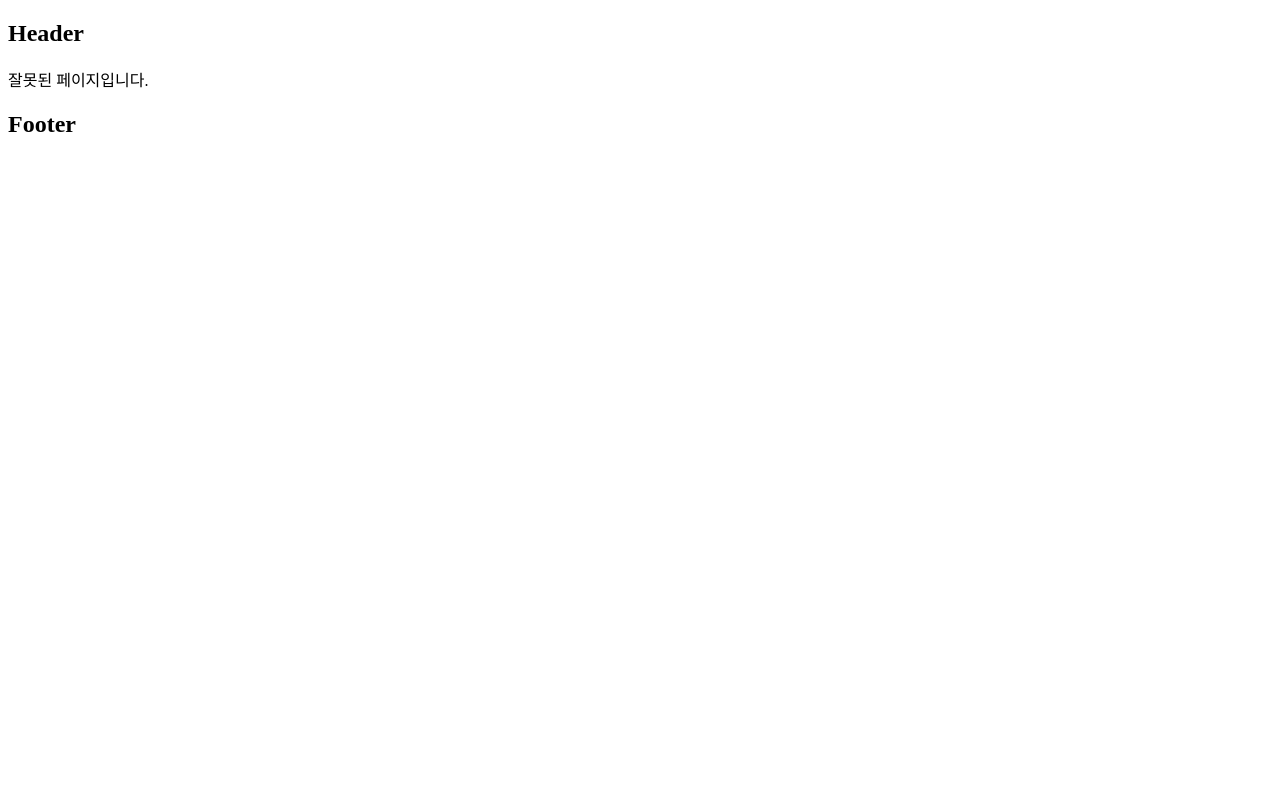
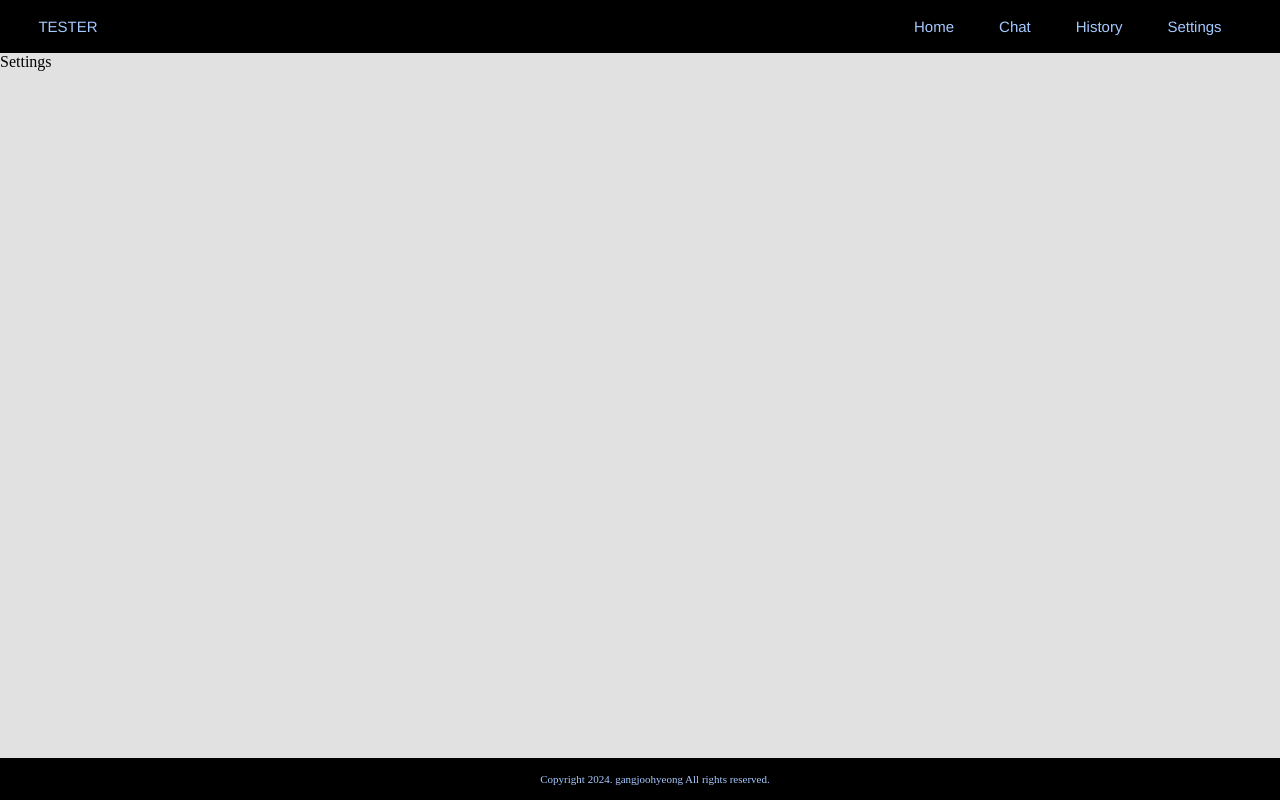
Before and after one commit to gangjoohyeong/lm-prompt-tester, a React (Vite) app in the folder lm-prompt-tester/: page /settings in a window 1280 px wide. Built offline with nearby package versions, Linux system fonts and the light colour scheme.

Commit message:
react: Header, Footer 기본 디자인

```diff
--- a/lm-prompt-tester/src/App.css
+++ b/lm-prompt-tester/src/App.css
@@ -0,0 +1,5 @@
+* {
+  margin: 0px;
+  padding: 0px;
+  background-color: #e1e1e1;
+}
--- a/lm-prompt-tester/src/App.tsx
+++ b/lm-prompt-tester/src/App.tsx
@@ -3,15 +3,15 @@
 import Home from "./pages/Home";
 import Chat from "./pages/Chat";
 import History from "./pages/History";
-import Setting from "./pages/Setting";
+import Setting from "./pages/Settings";
 import NotFound from "./pages/NotFound";
 import Header from "./components/Header";
 import Footer from "./components/Footer";
 
 // 1. "/": 홈페이지
 // 2. "/chat": 채팅
-// 3. "/setting": 모델 별 프롬프트/파라미터 입력 및 조회
-// 4. "/history": 테스트 이력 조회 및 다운로드
+// 3. "/history": 테스트 이력 조회 및 다운로드
+// 4. "/settings": 모델 별 프롬프트/파라미터 입력 및 조회
 
 function App(): JSX.Element {
   return (
@@ -20,8 +20,8 @@
       <Routes>
         <Route path="/" element={<Home />} />
         <Route path="/chat" element={<Chat />} />
-        <Route path="/setting" element={<Setting />} />
         <Route path="/history" element={<History />} />
+        <Route path="/settings" element={<Setting />} />
         <Route path="*" element={<NotFound />} />
       </Routes>
       <Footer />
--- /dev/null
+++ b/lm-prompt-tester/src/components/Footer.module.css
@@ -0,0 +1,16 @@
+.footer {
+  position: fixed;
+  left: 0;
+  bottom: 0;
+  width: 100%;
+  background-color: #000;
+  color: #a5c9ff;
+  text-align: center;
+  padding: 15px;
+}
+
+.text {
+  margin: 0;
+  font-size: 11px;
+  background-color: #000;
+}
--- a/lm-prompt-tester/src/components/Footer.tsx
+++ b/lm-prompt-tester/src/components/Footer.tsx
@@ -1,7 +1,13 @@
+import styles from "./Footer.module.css";
+
 export default function Footer(): JSX.Element {
   return (
-    <footer>
-      <h2>Footer</h2>
-    </footer>
+    <>
+      <footer className={styles.footer}>
+        <p className={styles.text}>
+          Copyright 2024. gangjoohyeong All rights reserved.
+        </p>
+      </footer>
+    </>
   );
 }
--- /dev/null
+++ b/lm-prompt-tester/src/components/Header.module.css
@@ -0,0 +1,41 @@
+/* Header.module.css 수정본 */
+.header {
+  display: flex;
+  align-items: center;
+  justify-content: space-between;
+  padding: 15px 3%;
+  background-color: #000;
+}
+
+.link,
+.navLink {
+  color: #a5c9ff;
+  text-decoration: none;
+  transition: color 0.3s ease;
+  font-family: "Helvetica Neue", Helvetica, Arial, sans-serif;
+  background-color: #000;
+}
+
+.link span {
+  font-weight: 500;
+  font-size: 15px;
+  background-color: #000;
+  text-decoration: none;
+  font-family: "Helvetica Neue", Helvetica, Arial, sans-serif;
+}
+
+.nav {
+  display: flex;
+  gap: 5px;
+  font-size: 15px;
+  background-color: #000;
+}
+
+.navLink {
+  padding: 3px 20px;
+  transition: background-color 0.3s ease, color 0.3s ease;
+}
+
+.navLink:hover {
+  color: #e2e2e2;
+}
--- a/lm-prompt-tester/src/components/Header.tsx
+++ b/lm-prompt-tester/src/components/Header.tsx
@@ -1,7 +1,28 @@
+import { Link } from "react-router-dom";
+import styles from "./Header.module.css"; // 파일 경로는 실제 구조에 맞게 조정해주세요.
+
 export default function Header(): JSX.Element {
   return (
-    <header>
-      <h2>Header</h2>
-    </header>
+    <>
+      <header className={styles.header}>
+        <Link className={styles.link} to="/">
+          <span>TESTER</span>
+        </Link>
+        <nav className={styles.nav}>
+          <Link className={styles.navLink} to="/">
+            Home
+          </Link>
+          <Link className={styles.navLink} to="/chat">
+            Chat
+          </Link>
+          <Link className={styles.navLink} to="/history">
+            History
+          </Link>
+          <Link className={styles.navLink} to="/settings">
+            Settings
+          </Link>
+        </nav>
+      </header>
+    </>
   );
 }
--- a/lm-prompt-tester/src/pages/Setting.tsx
+++ /dev/null
@@ -1,5 +0,0 @@
-const Setting = (): JSX.Element => {
-  return <div>Setting</div>;
-};
-
-export default Setting;
--- /dev/null
+++ b/lm-prompt-tester/src/pages/Settings.tsx
@@ -0,0 +1,5 @@
+const Settings = (): JSX.Element => {
+  return <div>Settings</div>;
+};
+
+export default Settings;
```
Also changed, not shown: 1 other file (tests, documents, lock files or other folders).
